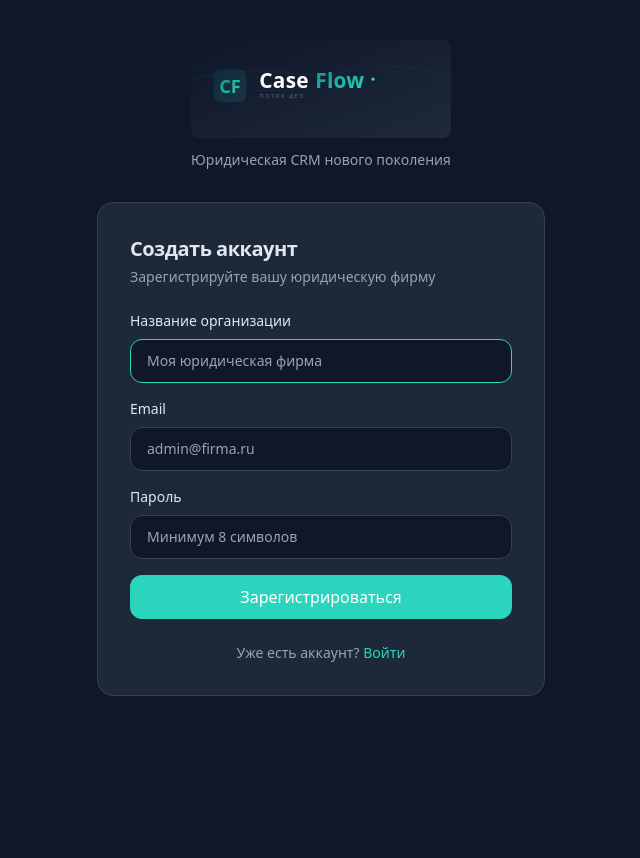
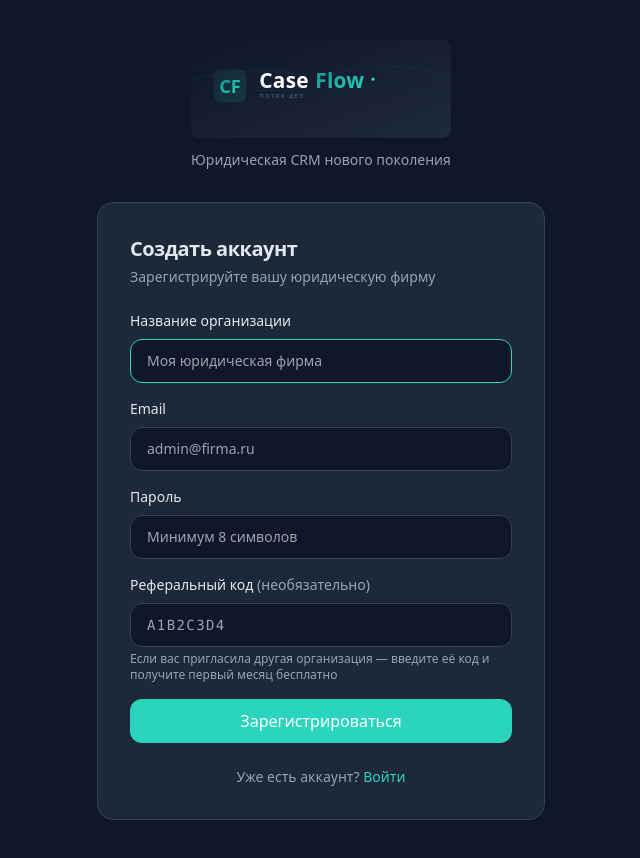
Before and after one commit to RIZVAN321-DIL/SaaS-PROJECT, a Next.js app in the folder frontend/: page /register in a window 1280 px wide. Shown: the whole page, without its empty margins (319-959 px from the left). Before the commit the page ends 800 px from the top, so only its background shows below. Built offline with nearby package versions, Linux system fonts and the light colour scheme.

Commit message:
Update page.tsx

```diff
--- a/frontend/src/app/register/page.tsx
+++ b/frontend/src/app/register/page.tsx
@@ -30,6 +30,7 @@ export default function RegisterPage() {
   const [orgName, setOrgName] = useState('');
   const [email, setEmail] = useState('');
   const [password, setPassword] = useState('');
+  const [referralCode, setReferralCode] = useState('');
   const [loading, setLoading] = useState(false);
   const [error, setError] = useState('');
 
@@ -61,6 +62,7 @@ export default function RegisterPage() {
         organizationName: orgName,
         email,
         password,
+        referralCode: referralCode.trim().toUpperCase() || undefined,
       });
       saveLogin(response as { access_token: string; refresh_token: string });
       router.push('/onboarding');
@@ -131,6 +133,26 @@ export default function RegisterPage() {
             </div>
           )}
         </div>
+
+        {/* Реферальный код */}
+        <div>
+          <label className="mb-2 block text-sm font-medium">
+            Реферальный код{' '}
+            <span className="font-normal text-muted-foreground">(необязательно)</span>
+          </label>
+          <input
+            type="text"
+            value={referralCode}
+            onChange={(e) => setReferralCode(e.target.value.toUpperCase())}
+            maxLength={12}
+            className="h-11 w-full rounded-xl border border-border bg-background px-4 font-mono text-sm uppercase tracking-widest outline-none focus:border-primary"
+            placeholder="A1B2C3D4"
+          />
+          <p className="mt-1 text-xs text-muted-foreground">
+            Если вас пригласила другая организация — введите её код и получите первый месяц бесплатно
+          </p>
+        </div>
+
         {error && (
           <div className="rounded-xl border border-red-500/20 bg-red-500/5 p-3 text-sm text-red-500">
             {error}
@@ -152,4 +174,4 @@ export default function RegisterPage() {
       </p>
     </AuthLayout>
   );
-}
+                }
```
